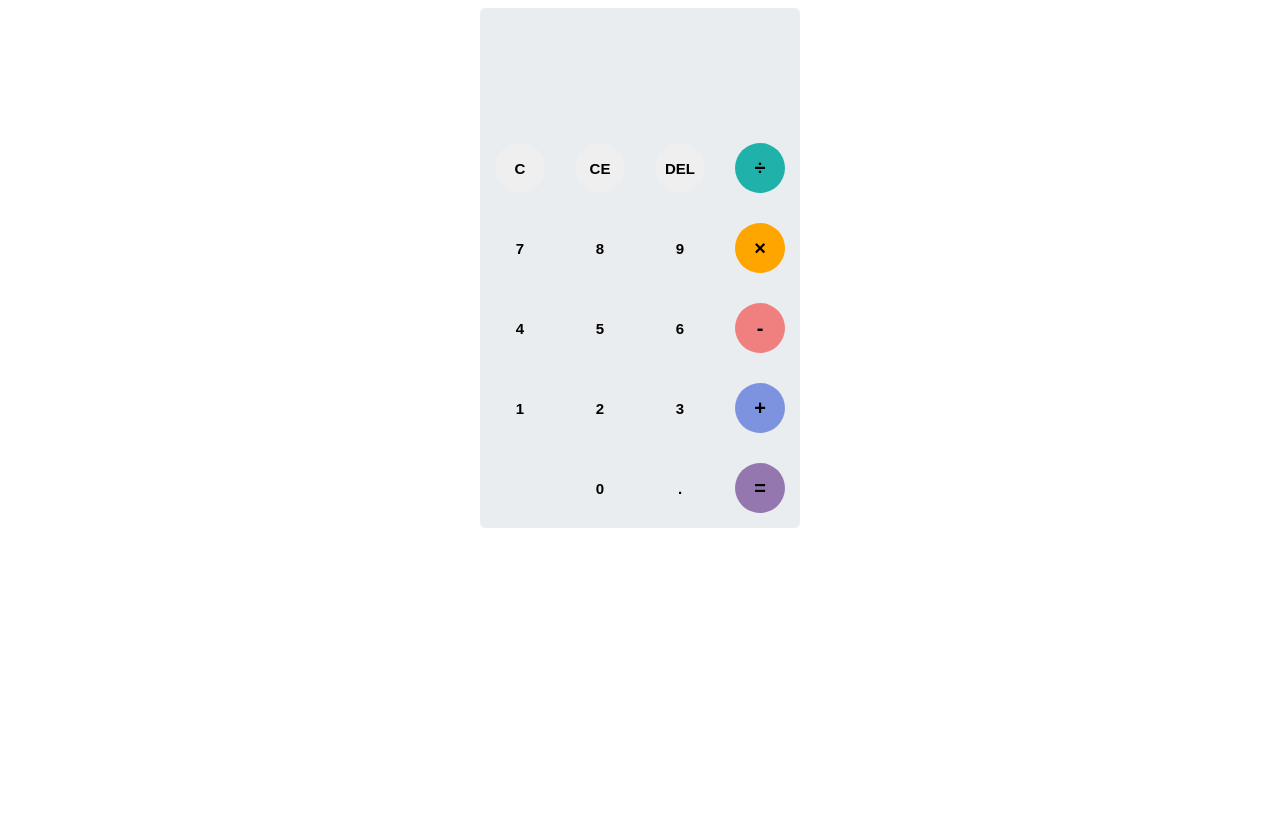
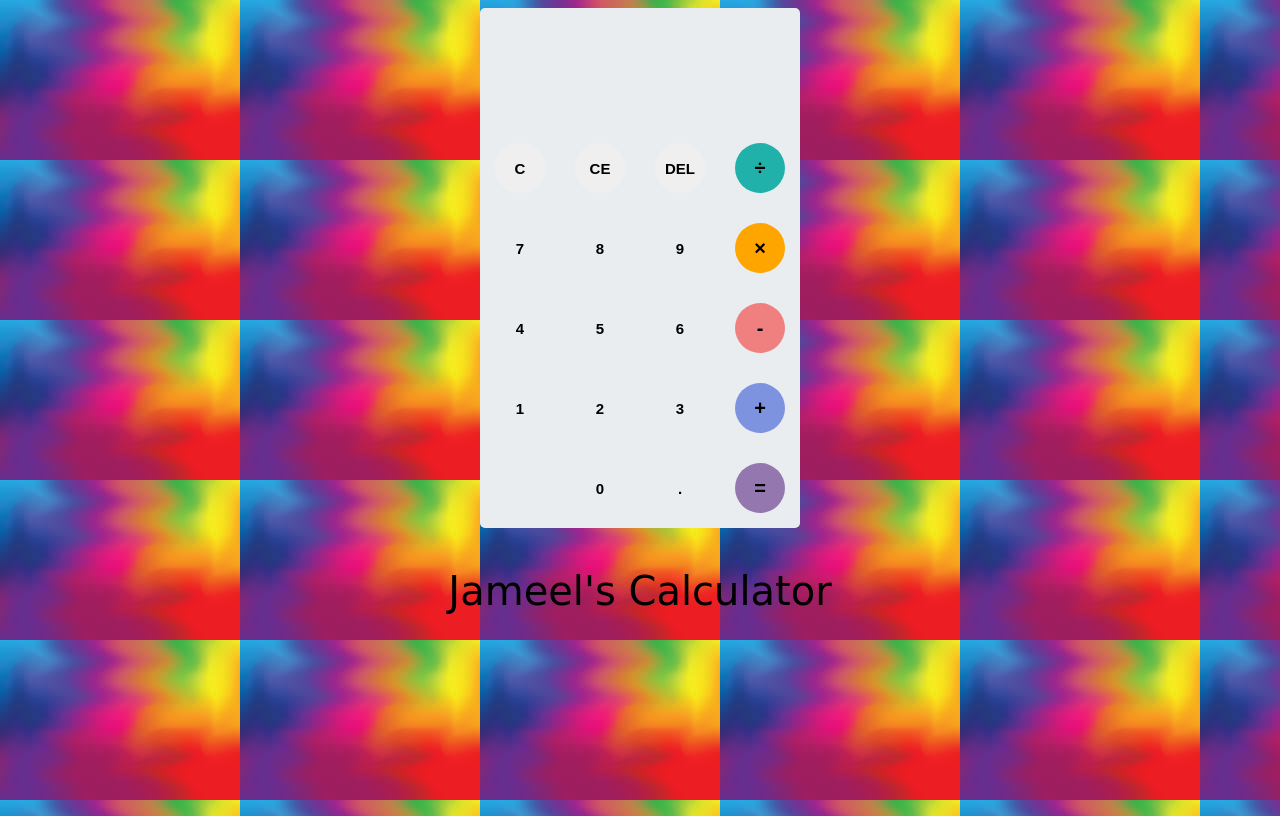
Before and after one commit to jameellawal/hekko, a plain HTML site: page index.html in a window 1280 px wide. Drawn offline with Linux system fonts and the light colour scheme.

Commit message:
added background image

```diff
--- a/index.html
+++ b/index.html
@@ -8,31 +8,6 @@
     <link href="style.css" rel="stylesheet">
 </head>
 <body>
-     <!-- <div class="container">
-      <div class="output ">
-         <input class="output" data-output type="text" placeholder="0">
-        </div>
-    <div class="calculator-grid" >
-        <button class="clear-button all-clear-btn" data-all-clear id="top ">C</button>
-        <button class="button num-btn" data-operation>÷</button>
-        <button class="button num-btn" data-number> 7</button>
-        <button class="button num-btn"data-number>8</button>
-        <button class="button num-btn" data-number>9</button>
-        <button class="button  operation-btn" data-operation="">×</button>
-        <button class="button num-btn" data-number>4</button>
-        <button class="button num-btn data-number">5</button>
-        <button class="button num-btn" data-number>6</button>
-        <button class="button operation-btn" data-operation="">-</button>
-        <button class="button num-btn" data-number>1</button>
-        <button class="button num-btn" data-number>2</button>
-        <button class="button num-btn" data-number>3</button>
-        <button class="button" data-operation>+</button>
-        <button class="span-three num-btn" data-number>0</button>
-        <button class="answer equals-btn" data-equals id="bottom">=</button>
-
-    </div>
-</div> -->
-
     <div id="container">
         <div id="calculator">
             <div class="output">
@@ -67,6 +42,9 @@
             </div>
         </div>
     </div>
+    <footer>
+        <p>Jameel's Calculator</p>
+    </footer>
 </body>
 <script type="text/javascript" src="script.js"></script>
 </html>
--- a/style.css
+++ b/style.css
@@ -1,80 +1,10 @@
-/* body {
-    padding: 0;
-    margin: 0;
-    box-sizing: border-box;
-    font-weight: normal;
+body {
+    font-family: 'Open Sans', sans serif;
+    background-image: url(images/images.jpg);
+    height: 100vh;
+    background-position: cover;
 }
 
-input {
-
-    border: none;
-    border-bottom: 2px solid #111;
-    padding: 20px 0;
-    text-align: right;
-     width: 100%;
-     font-size: 1.5rem;
-}
-
-.container {
-    margin: 100px auto;
-    display: grid;
-    border: 2px solid #111;
-    border-radius: 1%;
-    width: 100%;
-    max-width: 400px;
-}
-
-.calculator-grid {
-    display: grid;
-    padding: 20px;
-    grid-template-columns: repeat(4, 1fr);
-    grid-template-rows: auto repeat(4, 1fr);
-    grid-gap: 5px;
-}
-
-.calculator-grid > button {
-    cursor: pointer;
-    background-color: #767676;
-    border: 1px solid #767676;
-    outline: none;
-    border-radius: 2%;
-}
-
-button {
-    padding: 20px;
-    color: #eeeeee;
-}
-
-.span-three {
-    grid-column: span 3;
-}
-
-#top {
-   background-color: #3473DD;
-}
-
-.clear-button {
-
-    grid-column: span 3;
-}
-
-#bottom {
-    background-color: #28D15F;
-} */
-
-
-
-
-body {
-    font-family: 'Open Sans', sans serif;
-    background-color: linear-gradient(to right, #20b2aa, #ffa500,);
-}
-/* #container {
-    width: 1000px;
-    height: 550px;
-    background-image: linear-gradient(rgba(0,0,0,0.3), rgba(0,0,0,0.3));
-    margin: 20px, auto;
-} */
 #calculator{
     width: 320px;
     height: 520px;
@@ -146,3 +76,9 @@ button:nth-child(20){
     font-size: 20px;
     background-color: #9477af;
 }
+
+footer {
+    font-family: 'Courgette', cursive;
+    text-align: center;
+    font-size: 2.5rem;
+}
```
Also changed, not shown: images/background.jpg (added), images/images.jpg (added).
